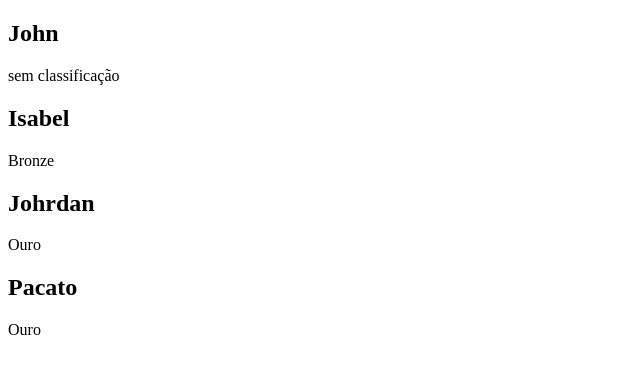
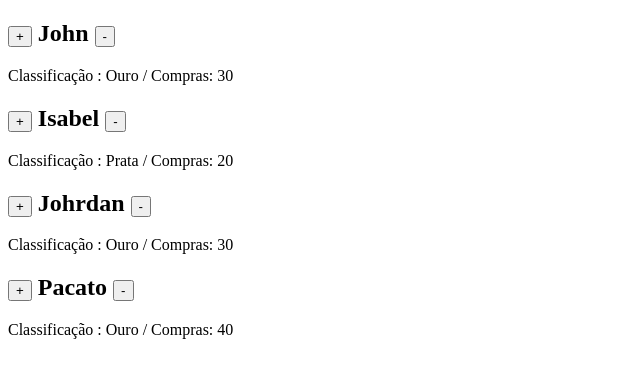
Before and after one commit to johntec-ads/meuapp, a React (Create React App) app: page / in a window 1280 px wide. Shown: the top 378 px of the page, without its empty margins (0-640 px from the left). Built offline with nearby package versions, Linux system fonts and the light colour scheme.

Commit message:
listaCondicionalBotton

```diff
--- a/src/App.js
+++ b/src/App.js
@@ -5,30 +5,44 @@ class App extends Component {///
     super( props );
     this.state = {
       feed: [
-        { id: 1, username: 'John', classe: '', compras: '10' },
+        { id: 1, username: 'John', classe: '', compras: '30' },
         { id: 1, username: 'Isabel', classe: '', compras: '20' },
         { id: 1, username: 'Johrdan', classe: '', compras: '30' },
         { id: 1, username: 'Pacato', classe: '', compras: '40' },
       ]
 
     }
+    this.somar = this.somar.bind( this );
+    this.subtrair = this.subtrair.bind( this );
   }
+
+  somar = ( index ) => {
+    const newfeed = [ ...this.state.feed ];
+    newfeed[ index ].compras = String( Number( newfeed[ index ].compras ) ) + 1
+  };
+
+  subtrair = ( index ) => {
+    const newfeed = [ ...this.state.feed ];
+    newfeed[ index ].compras = String( Number( newfeed[ index ].comprar ) ) - 1
+  };
 
   render () {
     return (
       <div>
-        { this.state.feed.map( ( item ) => {
+        { this.state.feed.map( ( item, index ) => {
           return (
+
             <div key={ item.id }>
-              <h2> { item.username } </h2>
+              <h2> <button onClick={ () => this.somar( index ) }> + </button> { item.username } <button onClick={ () => this.subtrair( index ) }> - </button>  </h2 >
 
               <a>
-                { item.compras > 0 && item.compras <=10  ? item.classe + 'sem classificação':
-                  item.compras < 30 ? item.classe + 'Bronze':
-                  item.classe + 'Ouro'}
+                Classificação : { item.compras > 0 && item.compras <= 10 ? item.classe + 'Inciante' :
+                  item.compras < 20 ? item.classe + 'Bronze' :
+                    item.compras < 30 ? item.classe + 'Prata' :
+                      item.classe + 'Ouro' } /
               </a>
 
-
+              <a> Compras: { item.compras } </a>
 
             </div>
 
```
